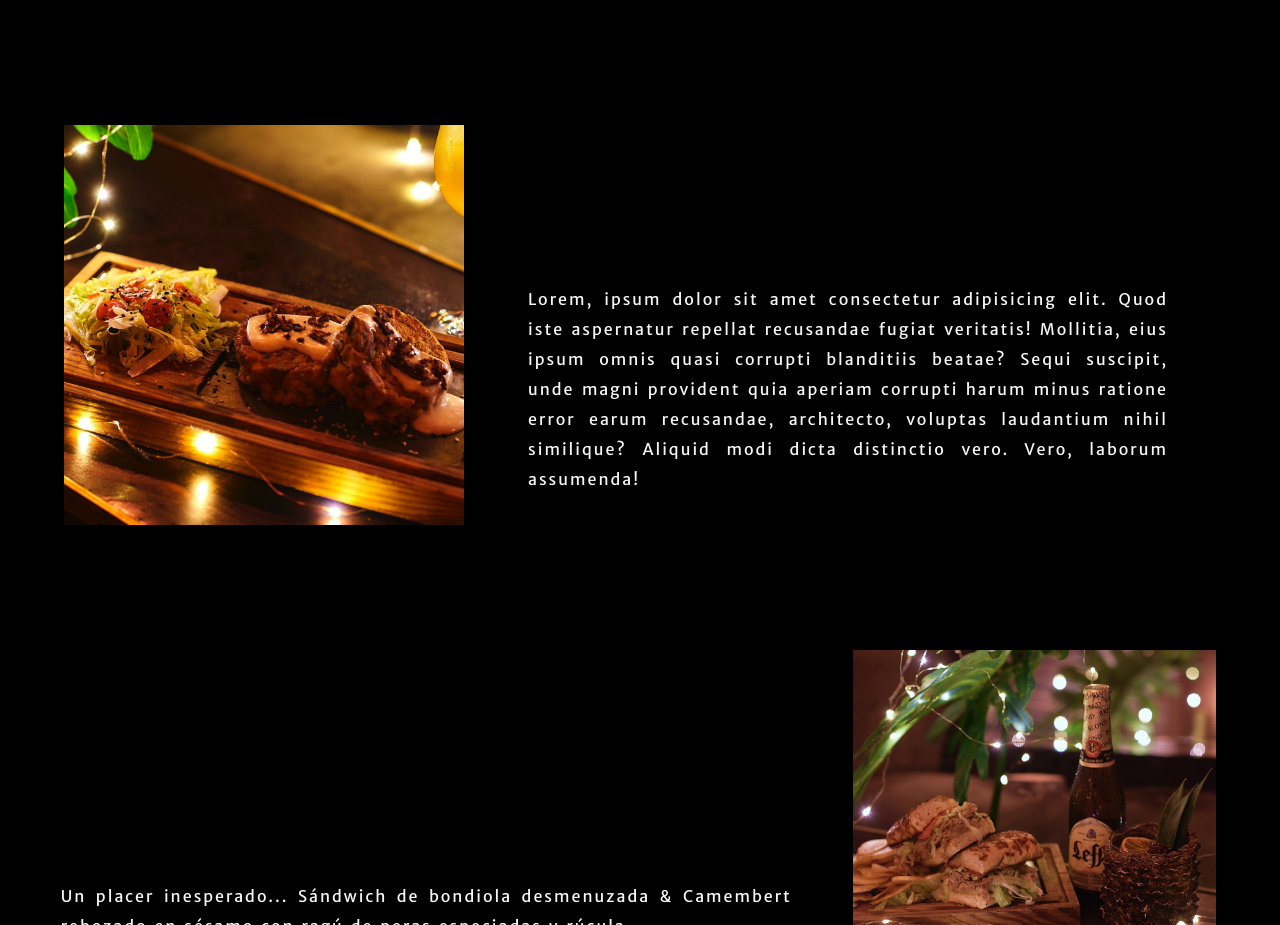
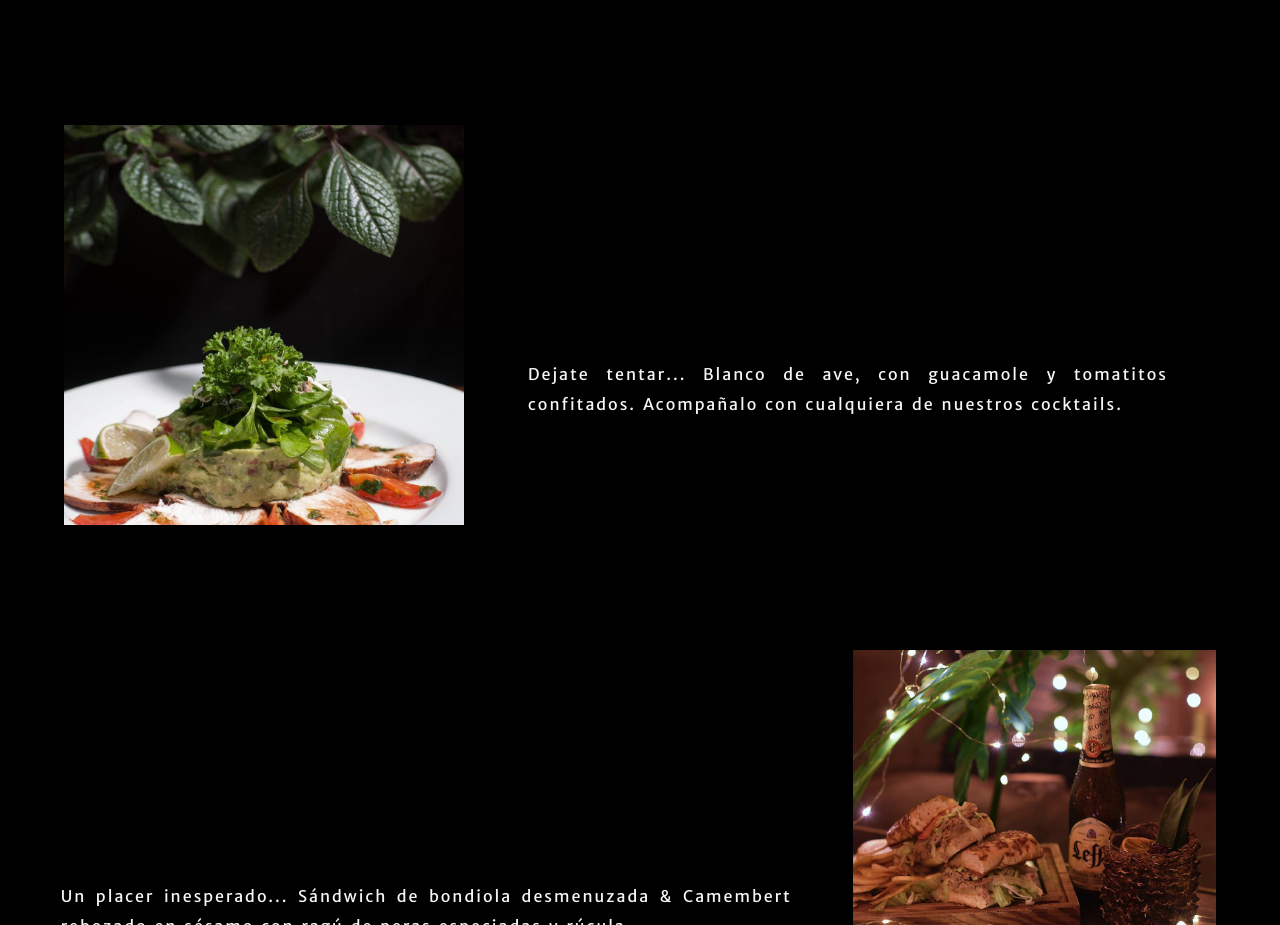
Before and after one commit to luciadifazio/anasagastibar.com.ar, a plain HTML site: page views/tapas.html in a window 1280 px wide. Shown: the part 802-1727 px from the top of the page. Drawn offline with Linux system fonts and the light colour scheme.

Commit message:
actualizacion tapas

```diff
--- a/views/tapas.html
+++ b/views/tapas.html
@@ -43,14 +43,11 @@
 
         <div>
             <section class="tapa-impar">
-                <img class="tapa-impar__imagen" src="../Assets/img/tapas 4.jpg" alt="tapauno">
+                <img class="tapa-impar__imagen" src="../Assets/img/tapa28.jpg" alt="Blanco de ave">
                 <br>
                 <br>
-                <p class="parrafoImpar"> Lorem, ipsum dolor sit amet consectetur adipisicing elit. Quod iste aspernatur
-                    repellat recusandae
-                    fugiat veritatis! Mollitia, eius ipsum omnis quasi corrupti blanditiis beatae? Sequi suscipit, unde
-                    magni provident quia aperiam corrupti harum minus ratione error earum recusandae, architecto,
-                    voluptas laudantium nihil similique? Aliquid modi dicta distinctio vero. Vero, laborum assumenda!
+                <p class="parrafoImpar"> Dejate tentar... Blanco de ave, con guacamole y tomatitos confitados.
+                    Acompañalo con cualquiera de nuestros cocktails.
                 </p>
             </section>
 
```
Also changed, not shown: Assets/img/tapa28.jpg (added).
